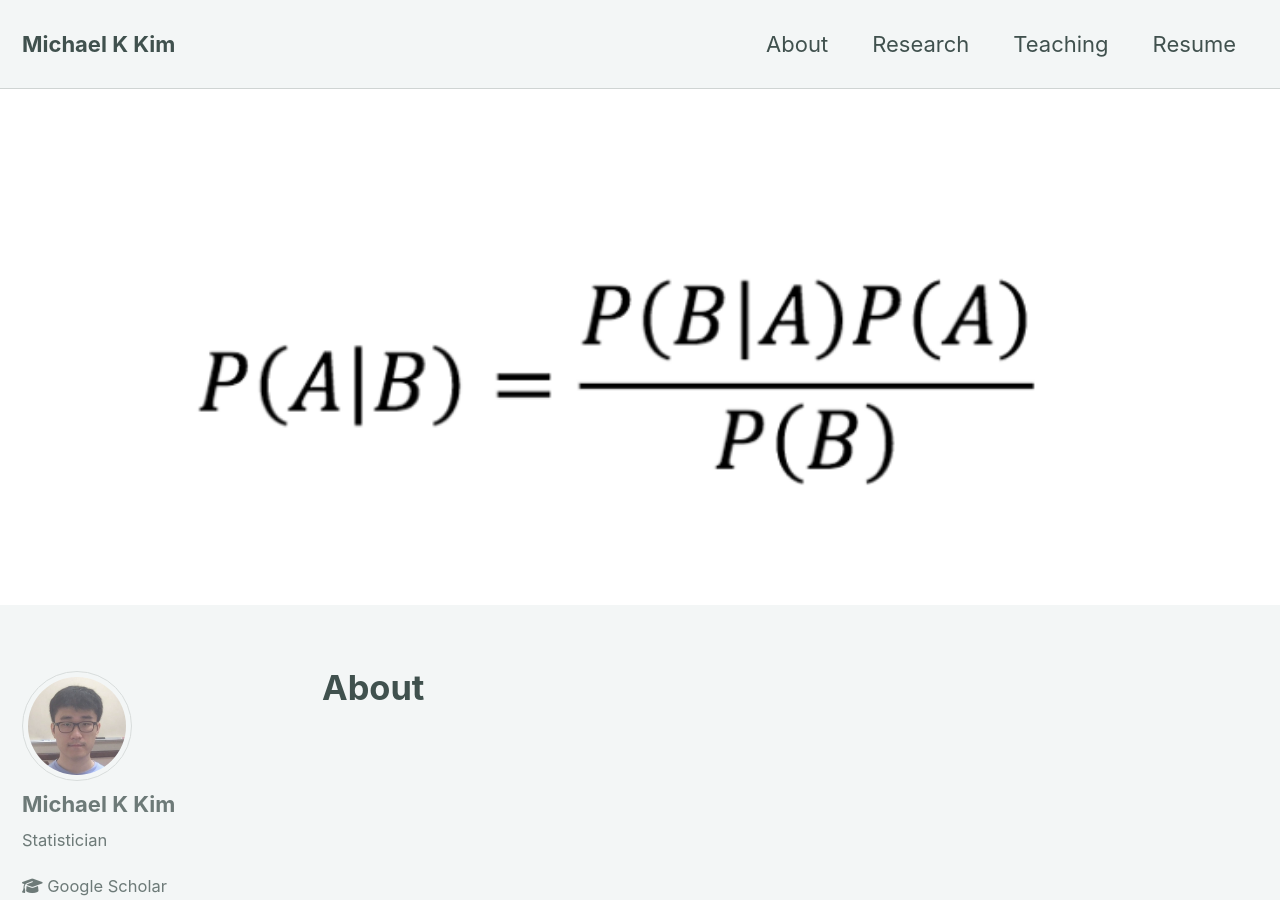
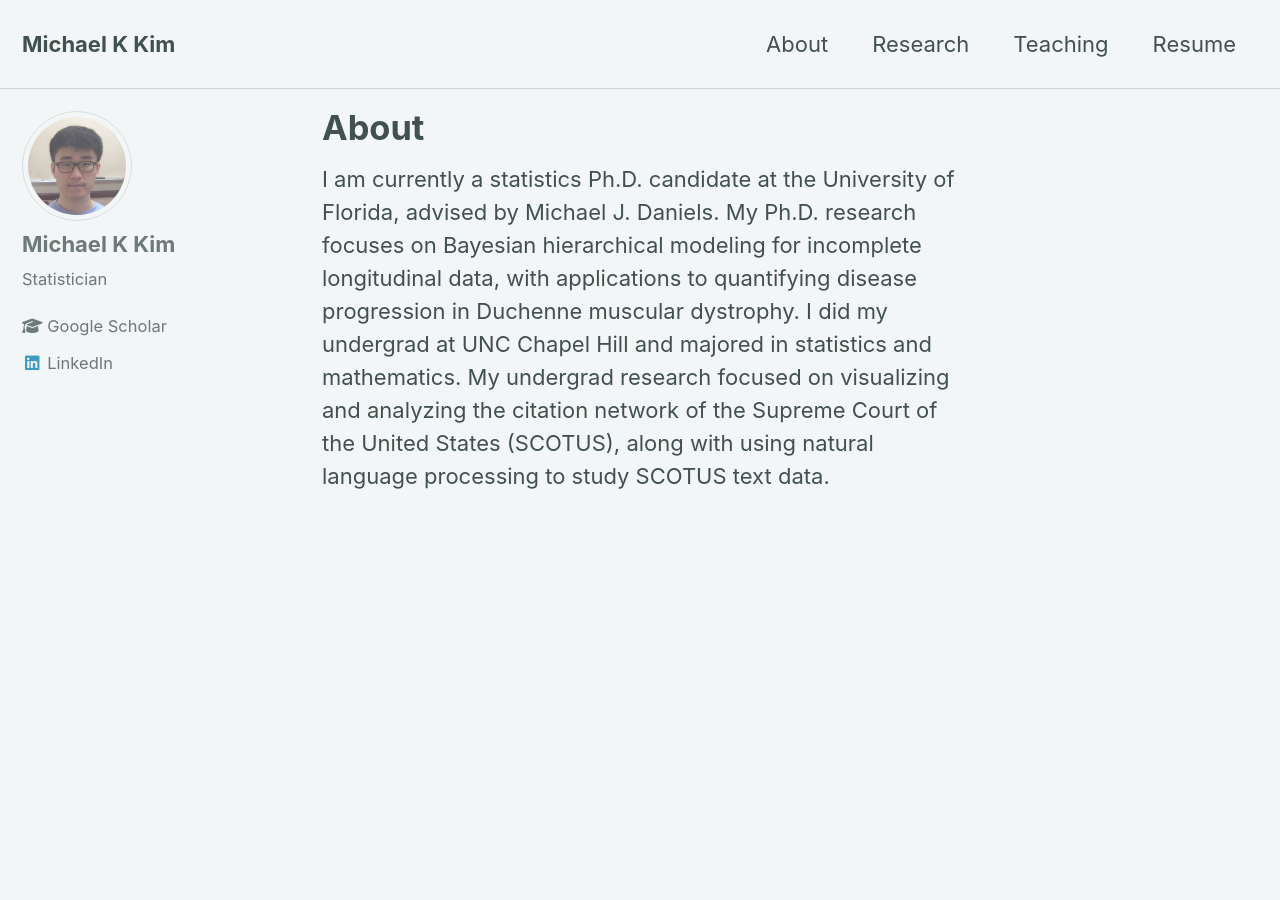
Before and after one commit to michaelkkim/michaelkkim.github.io, a Jekyll site: the page built from index.html, in a window 1280 px wide and 900 px high. Built offline with Jekyll 4.4.1, drawn with Linux system fonts in a browser that asks for light colours; cached includes are drawn as plain includes; nearby versions of some CDN libraries; the list of posts is cut into pages by our own code.

Commit message:
Update index.html

```diff
--- a/index.html
+++ b/index.html
@@ -3,6 +3,7 @@ layout: single
 author_profile: true
 title: "About"
 permalink: /
-header:
-  image: "/images/bayes_rule.jpg"
 ---
+I am currently a statistics Ph.D. candidate at the University of Florida, advised by Michael J. Daniels. My Ph.D. research focuses on Bayesian hierarchical modeling for incomplete longitudinal data, with applications to quantifying disease progression in Duchenne muscular dystrophy.
+
+I did my undergrad at UNC Chapel Hill and majored in statistics and mathematics. My undergrad research focused on visualizing and analyzing the citation network of the Supreme Court of the United States (SCOTUS), along with using natural language processing to study SCOTUS text data.
```
